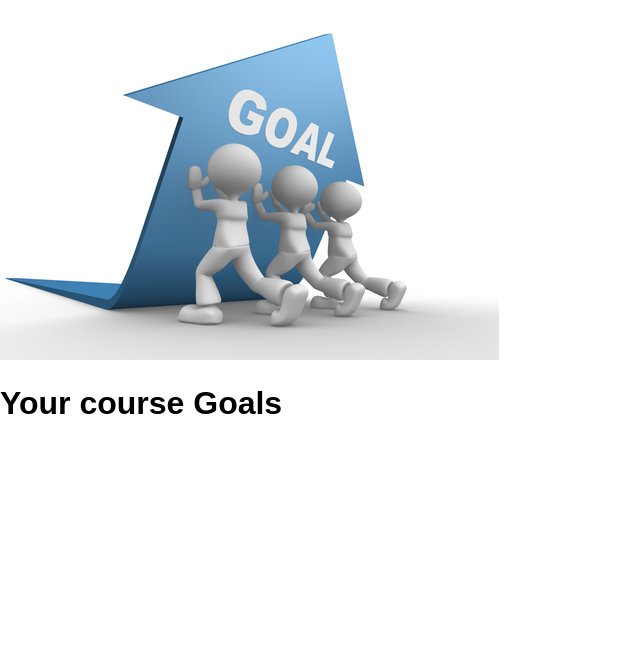
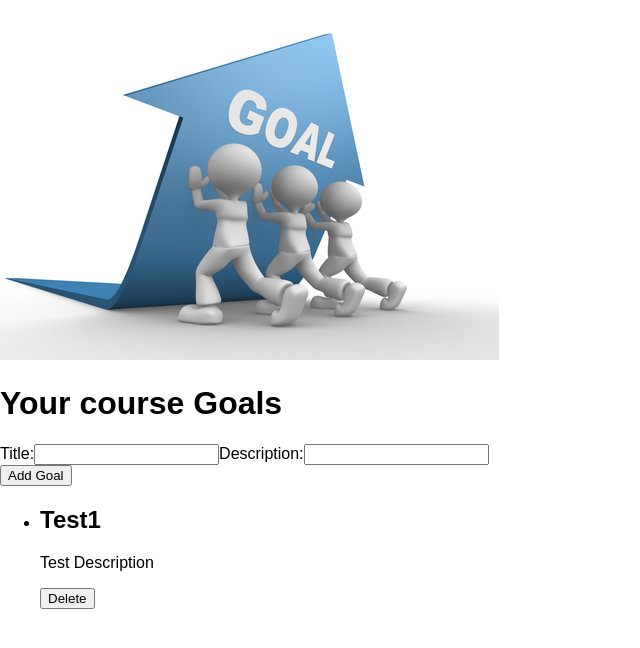
Before and after one commit to firdavs9777/react_setup_typescript, a React (Create React App) app: page / in a window 1280 px wide. Shown: the top 648 px of the page, without its empty margins (0-640 px from the left). Built offline with nearby package versions, Linux system fonts and the light colour scheme; the HTML template or start-up script is replaced by a standard one.

Commit message:
New Changes

```diff
--- a/src/App.tsx
+++ b/src/App.tsx
@@ -30,44 +30,73 @@
 // // Working with props and types for props
 
 // export default App;
-import CourseGoal from './pages/CourseGoal';
+import CourseGoal from './components/CourseGoal';
 import Header from "./pages/HeaderField";
 import goalsImg from './assets/goal.jpg';
 import { useState } from "react";
 
-type CourseGoal = {
+type CourseGoalType = {
   title: string;
   description: string;
   id: number;
 }
+const defaultGoals: CourseGoalType[] = [
+  {
+    id: 1,
+    title: 'Test1',
+    description:'Test Description'
+  }
+]
+
 export default function App() {
-  const [goals, setGoals] = useState<CourseGoal[]>([]);
+  const [goals, setGoals] = useState<CourseGoalType[]>(defaultGoals);
+  const [newGoalTitle, setNewGoalTitle] = useState("");
+  const [newGoalDescription, setNewGoalDescription] = useState("");
+  function handleAddGoal() {
+    if (newGoalTitle !== '' && newGoalDescription !== '')
+    {
+      setGoals(prevGoals => {
+      const newGoal: CourseGoalType = {
+        id: Math.random(),
+        title: newGoalTitle,
+        description: newGoalDescription
+      };
+      return [newGoal, ...prevGoals ];
+    });
+    }
+    else
+    {
+      alert('Input title and description first')
+    }
 
-  function handleAddGoal() {
-    setGoals(prevGoals => {
-      const newGoal: CourseGoal = {
-        id: Math.random(),
-        title: 'Test React',
-        description: 'Learn all the basics in depth!'
-      };
-      return [...prevGoals,newGoal]
-     });
+    setNewGoalTitle('');
+    setNewGoalDescription('');
+  }
+  function handleDeleteGoal(goalId: number) {
+        setGoals((prevGoals) => prevGoals.filter((goal) => goal.id !== goalId));
+
   }
   return (
     <main>
       <Header image={{ src: goalsImg, alt: 'A list of goals'}}>
         <h1> Your course Goals</h1>
+        <section>
+          <label>Title:</label>
+          <input type="text" id="description" value={newGoalTitle} onChange={(event) => setNewGoalTitle(event.target.value)} />
+          <label>Description:</label>
+          <input type="text" id="description" value={newGoalDescription} onChange={(event) => setNewGoalDescription(event.target.value)}/>
+        </section>
+        <button onClick={handleAddGoal}> Add Goal</button>
       </Header>
       <ul>
         {goals.map((goal) => (
           <li key={goal.id}>
-         <CourseGoal title={ goal.title}>
+            <CourseGoal title={goal.title} handleDelete={handleDeleteGoal} id={goal.id} >
           <p>{goal.description}</p>
           </CourseGoal>
           </li>
         ))}
 </ul>
-
     </main>
   );
 }
--- /dev/null
+++ b/src/components/CourseGoal.tsx
@@ -0,0 +1,26 @@
+import {  type ReactNode } from "react";
+import React from "react";
+
+interface CourseGoalProps {
+  title: string;
+  id: number;
+  handleDelete: (goal: number) => void;
+  children: ReactNode;
+}
+
+export default function CourseGoal({ title, id, handleDelete,children }: CourseGoalProps) {
+
+  const handleDeleteFun = () => {
+    handleDelete(id);
+}
+
+  return (
+    <article>
+      <div>
+        <h2>{ title }</h2>
+          {children}
+      </div>
+      <button onClick={handleDeleteFun}>Delete</button>
+  </article>
+    )
+}
--- a/src/pages/CourseGoal.tsx
+++ /dev/null
@@ -1,19 +0,0 @@
-import { type PropsWithChildren, type ReactNode } from "react";
-
-// interface CourseGoalProps {
-//   title: string;
-//   children: ReactNode;
-// }
-
-type CourseGoalProps = PropsWithChildren<{ title: string }>;
-export default function CourseGoal({ title, children }: CourseGoalProps) {
-  return (
-    <article>
-      <div>
-        <h2>{ title }</h2>
-          {children}
-      </div>
-      <button>Delete</button>
-  </article>
-    )
-}
```
Also changed, not shown: src/components/CourseGoalList.tsx (added, +10 -0 lines).
